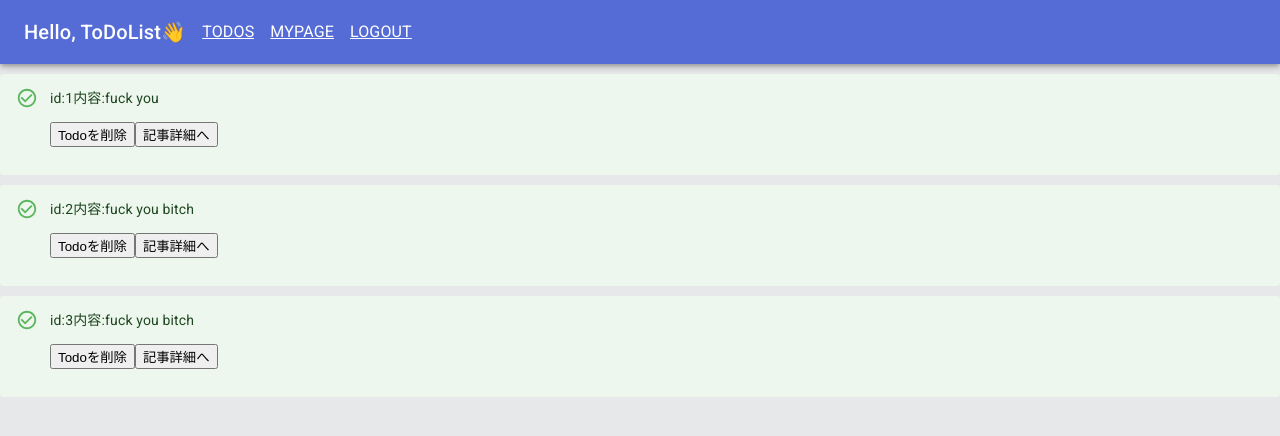
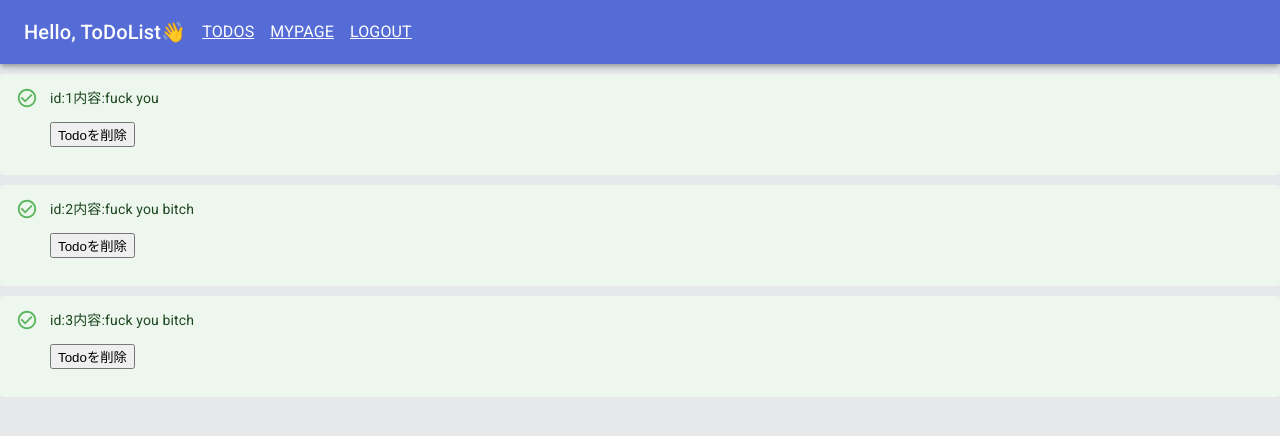
Before and after one commit to yuyaamano23/next_todo_api, a Next.js app: page / in a window 1280 px wide. Shown: the top 436 px of the page. Built offline with nearby package versions, Linux system fonts and the light colour scheme.

Commit message:
todoitem全体押したら記事詳細にいくようにした

```diff
--- a/src/components/TodoItem.tsx
+++ b/src/components/TodoItem.tsx
@@ -29,6 +29,7 @@ const TodoItem: React.FC<TodoItemProps> = ({ todo }) => {
   const classes = useStyles()
   return (
     <>
+      <Link href={`/todos/${todo.id}`}>
         <div className={(classes.root, styles.todoItemWrapper)}>
           <Alert
             icon={<CheckCircleOutlineIcon fontSize="inherit" />}
@@ -38,21 +39,10 @@ const TodoItem: React.FC<TodoItemProps> = ({ todo }) => {
             内容:{todo.title}
             <p>
               <TodoDeleteButton todo={todo} />
-            <Link href={`/todos/${todo.id}`}>
-              <button>記事詳細へ</button>
-            </Link>
             </p>
           </Alert>
         </div>
-
-      {/* <h5>------------------------------------------</h5>
-      <h5>id:{todo.id}</h5>
-      <h5>内容:{todo.title}</h5>
-      <TodoDeleteButton todo={todo} />
-      <Link href={`/todos/${todo.id}`}>
-        <button>記事詳細へ</button>
       </Link>
-      <h5>------------------------------------------</h5> */}
     </>
   )
 }
```
Lines whose indentation alone changed are shown as unchanged.
